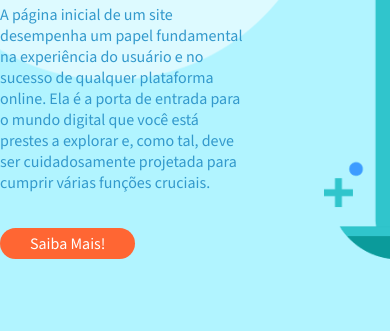
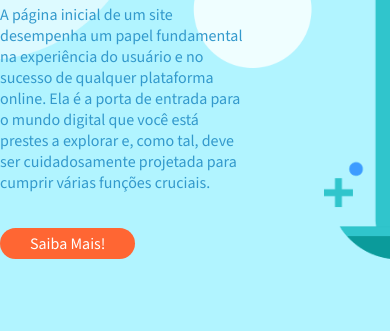
Before and after one commit to BReimberg/Front-Aula, a plain HTML site: page index.html in a window 390 px wide. Shown: the part 419-750 px from the top of the page. Drawn offline with nearby package versions, Linux system fonts and the light colour scheme.

Commit message:
Background Responsivo

```diff
--- /dev/null
+++ b/assets/CSS/responsive.css
@@ -0,0 +1,47 @@
+@media (max-width: 2000px) {
+    body {
+        background-size: 900px;
+    }
+}
+
+@media ( max-width: 1900px) {
+    body {
+        background-size: 880px;
+    }
+}
+
+@media ( max-width: 1700px) {
+    body {
+        background-size: 800px;
+    }
+}
+
+@media (max-width: 1550px) {
+    body {
+        background-size: 750px;
+    }
+}
+
+@media (max-width: 1440px) {
+    body {
+        background-size: 700px;
+    }
+}
+
+@media (max-width: 1330px) {
+    body {
+        background-size: 650px;
+    }
+}
+
+@media (max-width: 1220px) {
+    body {
+        background-size: 600px;
+    }
+}
+
+@media (max-width: 1100px) {
+    body {
+        background-position-x: -100px !important;
+    }
+}
--- a/assets/CSS/style.css
+++ b/assets/CSS/style.css
@@ -6,6 +6,7 @@
 @import './buttons.css';
 @import './main.css';
 @import './footer.css';
+@import './responsive.css';
 
 /* Reset CSS */
 *{
```
